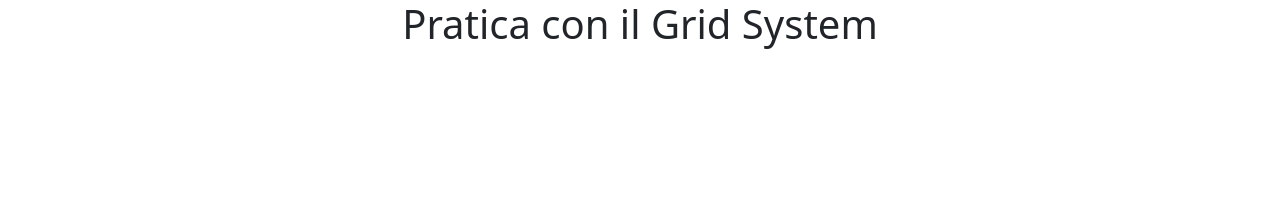
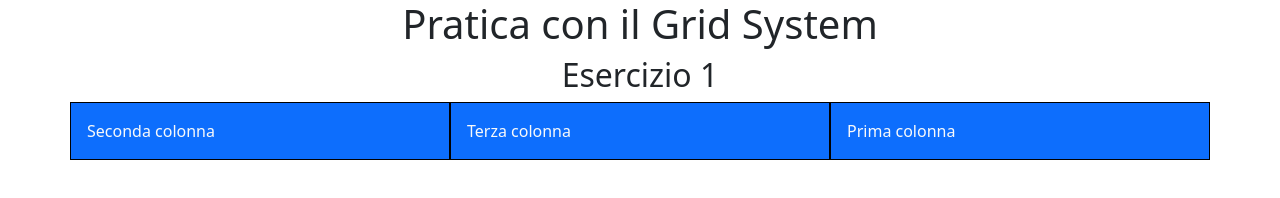
Before and after one commit to GiorgiaFormicola/U2-W2-D1, a plain HTML site: page index.html in a window 1280 px wide. Drawn offline with nearby package versions, Linux system fonts and the light colour scheme.

Commit message:
Exercise 1 done

```diff
--- a/index.html
+++ b/index.html
@@ -12,7 +12,18 @@
     />
   </head>
   <body>
-    <h1 class="text-center">Pratica con il Grid System</h1>
+    <main>
+      <h1 class="text-center">Pratica con il Grid System</h1>
+      <h2 class="text-center">Esercizio 1</h2>
+      <div class="container">
+        <div class="row">
+          <div class="col col-12 col-md-4 bg-primary text-light p-3 border border-1 border-black">Seconda colonna</div>
+          <div class="col col-12 col-md-4 bg-primary text-light p-3 border border-1 border-black">Terza colonna</div>
+          <div class="col col-12 col-md-4 bg-primary text-light p-3 border border-1 border-black">Prima colonna</div>
+        </div>
+      </div>
+    </main>
+
     <script
       src="https://cdn.jsdelivr.net/npm/bootstrap@5.3.8/dist/js/bootstrap.bundle.min.js"
       integrity="sha384-FKyoEForCGlyvwx9Hj09JcYn3nv7wiPVlz7YYwJrWVcXK/BmnVDxM+D2scQbITxI"
```
